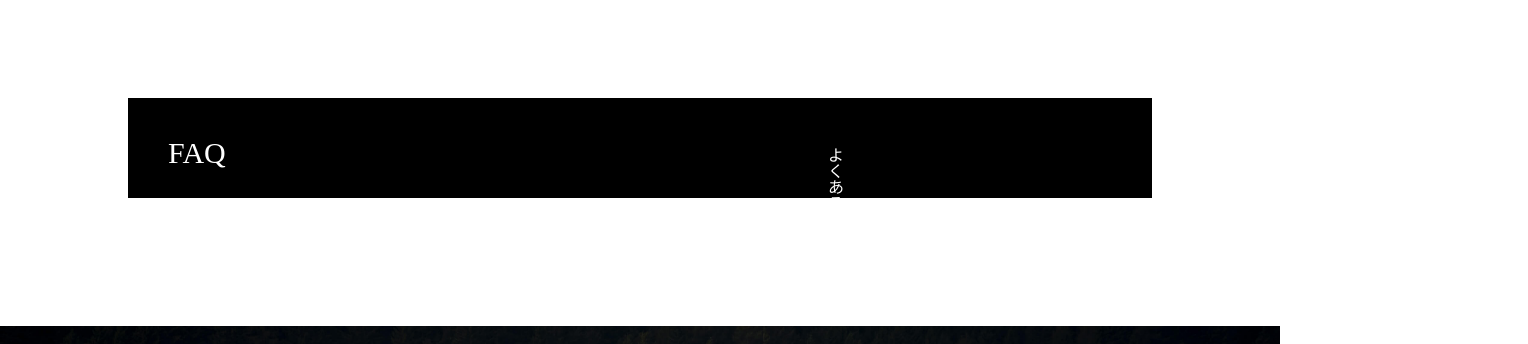
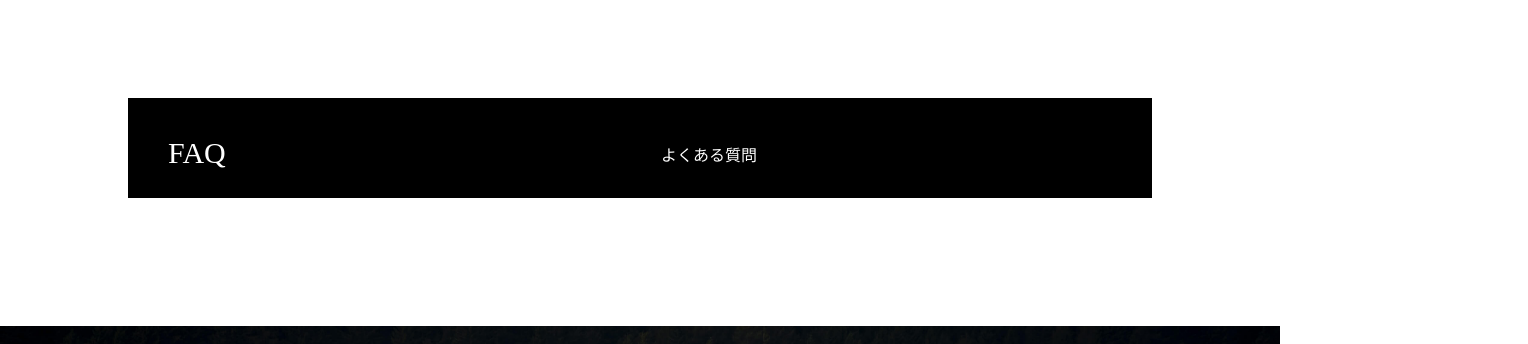
Before and after one commit to simamu530/csstest, a plain HTML site: page index.html in a window 1280 px wide. Shown: the part 3172-3516 px from the top of the page, 1528 px wide, since content can reach past the window. Drawn offline with Linux system fonts and the light colour scheme.

Commit message:
Update style.css

```diff
--- a/css/style.css
+++ b/css/style.css
@@ -410,7 +410,9 @@ select {
 }
 
 .faq2 {
-  padding: 50px 700px;
+  text-align: center;
+  top: 50%;
+  position: relative;
 }
 
 .contact-wrap {
```
